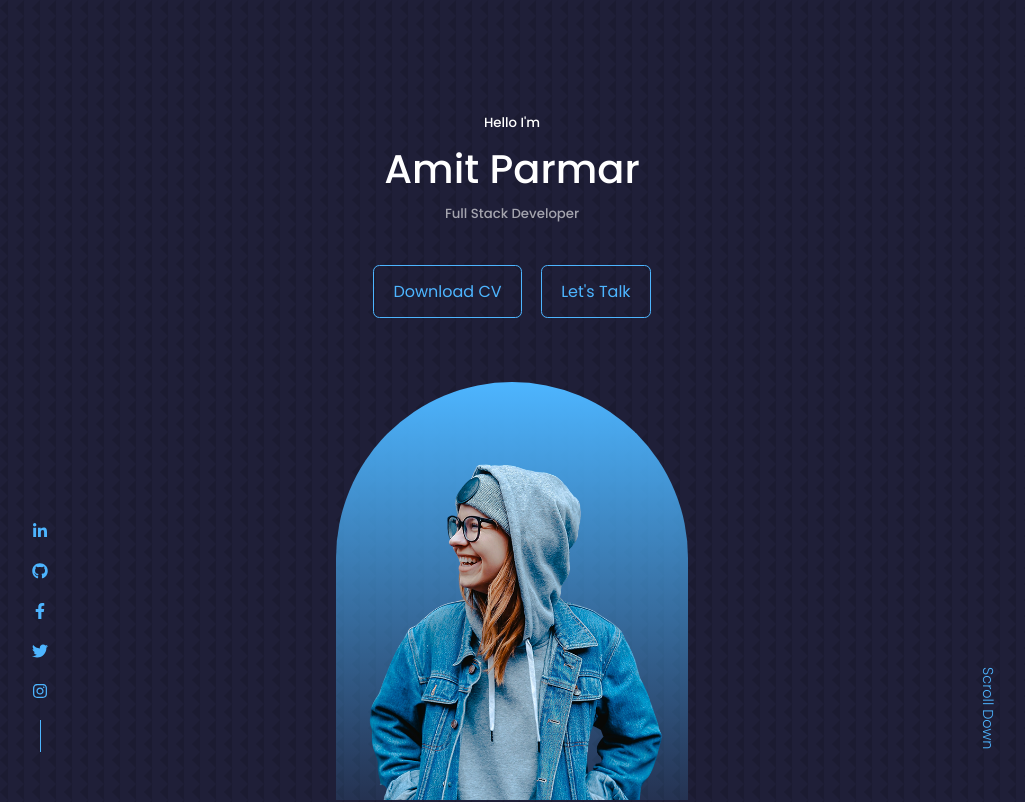
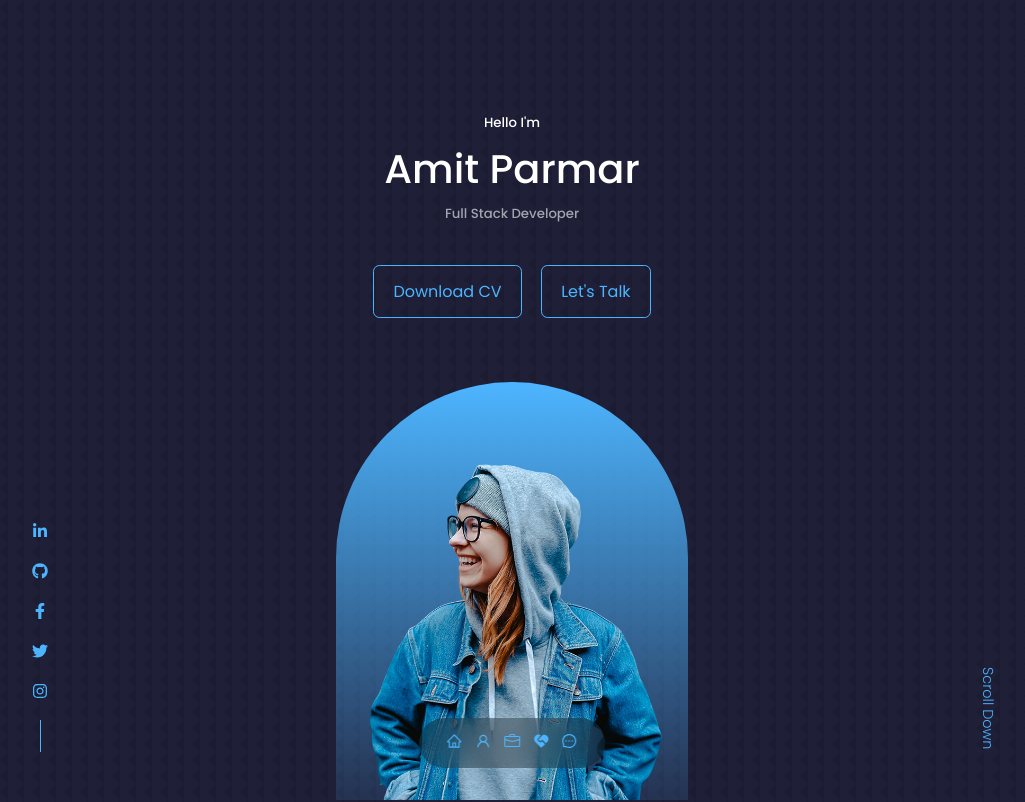
Before and after one commit to AmitxParmar/React-Portfolio, a React (Create React App) app: page / in a window 1280 px wide. Shown: the top 802 px of the page, without its empty margins (128-1153 px from the left). Built offline with nearby package versions, Linux system fonts and the light colour scheme.

Commit message:
complete styling navbar

```diff
--- a/src/App.jsx
+++ b/src/App.jsx
@@ -1,5 +1,6 @@
 import React from 'react';
 
+import About from './components/about/About';
 import Header from './components/header/Header';
 import Nav from './components/nav/Nav';
 
@@ -8,6 +9,7 @@ const App = () => {
         <div>
             <Header />
             <Nav />
+            <About />
         </div>
     );
 };
--- a/src/components/about/About.jsx
+++ b/src/components/about/About.jsx
@@ -0,0 +1,9 @@
+import React from 'react';
+
+const About = () => {
+    return (
+        <section id='about'>About</section>
+    );
+};
+
+export default About;
--- a/src/components/nav/Nav.css
+++ b/src/components/nav/Nav.css
@@ -0,0 +1,15 @@
+nav {
+    background: rgba(0, 0, 0, 0.3);
+    width: max-content;
+    display: block;
+    padding: 0.7rem 1.7rem;
+    z-index: 2;
+    position: fixed;
+    left: 50%;
+    transform: translate(-50%);
+    bottom: 2rem;
+    display: flex;
+    gap: 0.8rem;
+    border-radius: 3rem;
+    backdrop-filter: blur(15px);
+}
--- a/src/components/nav/Nav.jsx
+++ b/src/components/nav/Nav.jsx
@@ -8,7 +8,7 @@ import { RiServiceFill } from 'react-icons/ri';
 const Nav = () => {
     return (
         <nav>
-            <a href='#home'><AiOutlineHome /></a>
+            <a href='/'><AiOutlineHome /></a>
             <a href='#about'><AiOutlineUser /></a>
             <a href='#experience'><BsBriefcase /></a>
             <a href='#services'><RiServiceFill /></a>
--- a/src/index.css
+++ b/src/index.css
@@ -59,6 +59,7 @@ h1{
 }
 section{
     margin-top: 8rem;
+    height: 100vh;
 
 }
 section > h2,
```
Also changed, not shown: src/components/contact/Contact.jsx (+11 -0 lines), src/components/experience/Experience.jsx (+9 -0 lines), src/components/portfolio/Portfolio.jsx (+9 -0 lines), src/components/services/Services.jsx (+11 -0 lines), src/components/testimonials/Testimonials.jsx (+9 -0 lines).
